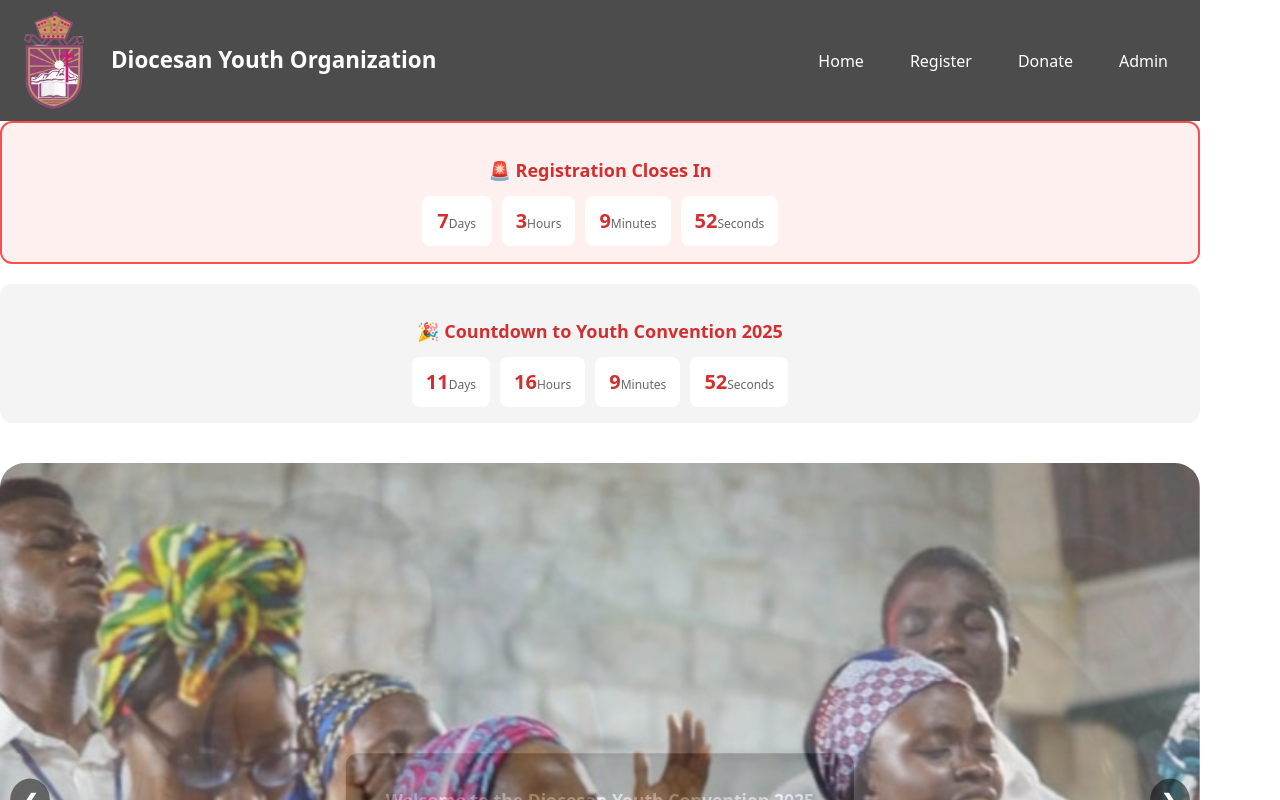
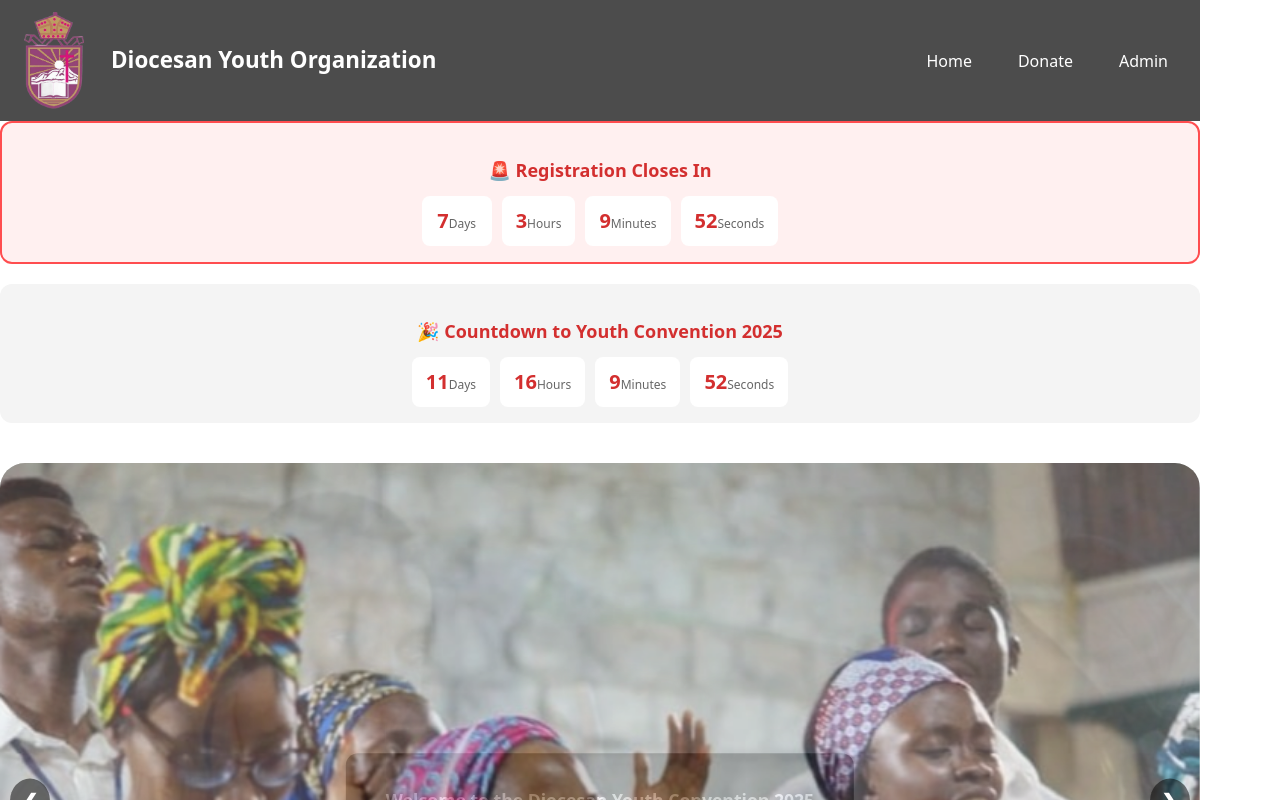
Before and after one commit to kwesike/dyo, a React (Vite) app: page / in a window 1280 px wide. Shown: the top 800 px of the page. Built offline with nearby package versions, Linux system fonts and the light colour scheme.

Commit message:
update code

```diff
--- a/src/components/HomePage.tsx
+++ b/src/components/HomePage.tsx
@@ -40,7 +40,7 @@ const HomePage: React.FC = () => {
         </div>
         <nav className="navbar-links">
           <Link to="/">Home</Link>
-          <Link to="/register">Register</Link>
+          {/*<Link to="/register">Register</Link>*/}
           <Link to="/donate">Donate</Link>
           <Link to="/admin-login">Admin</Link>
         </nav>
```
